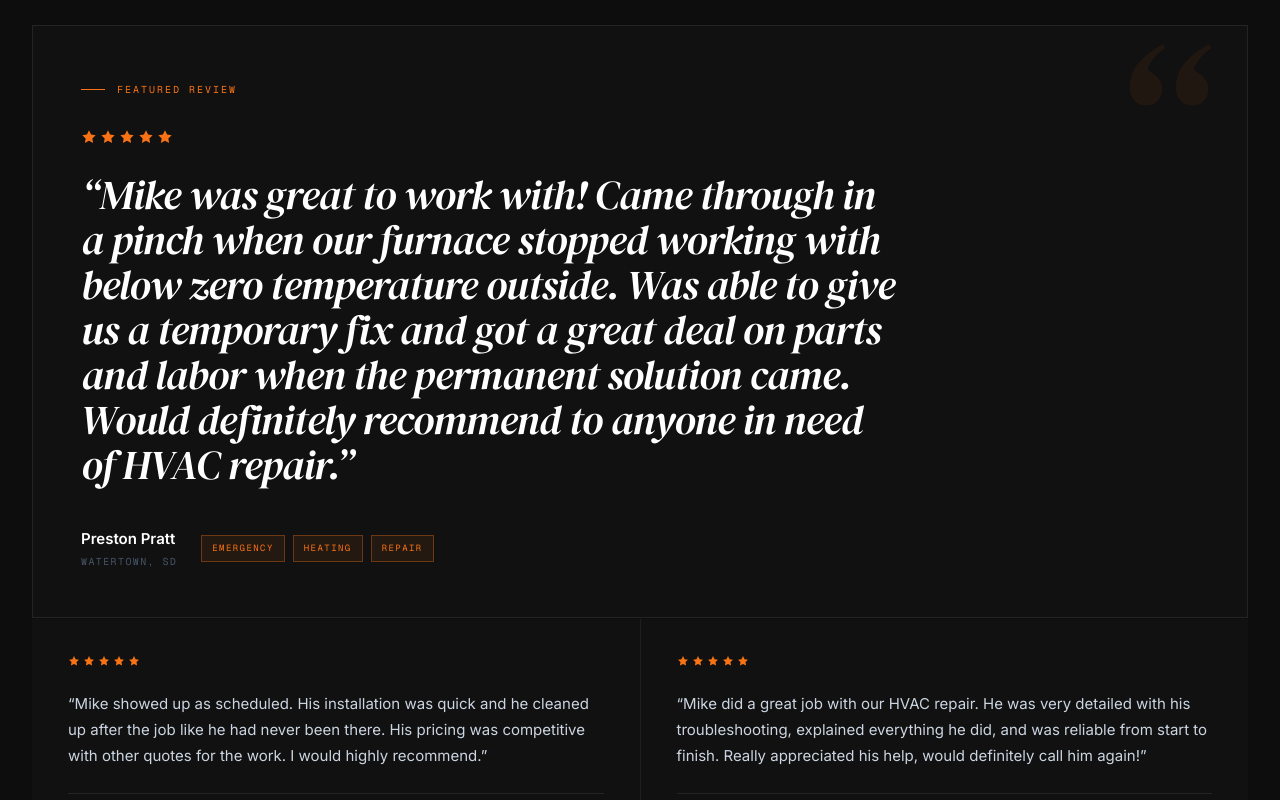
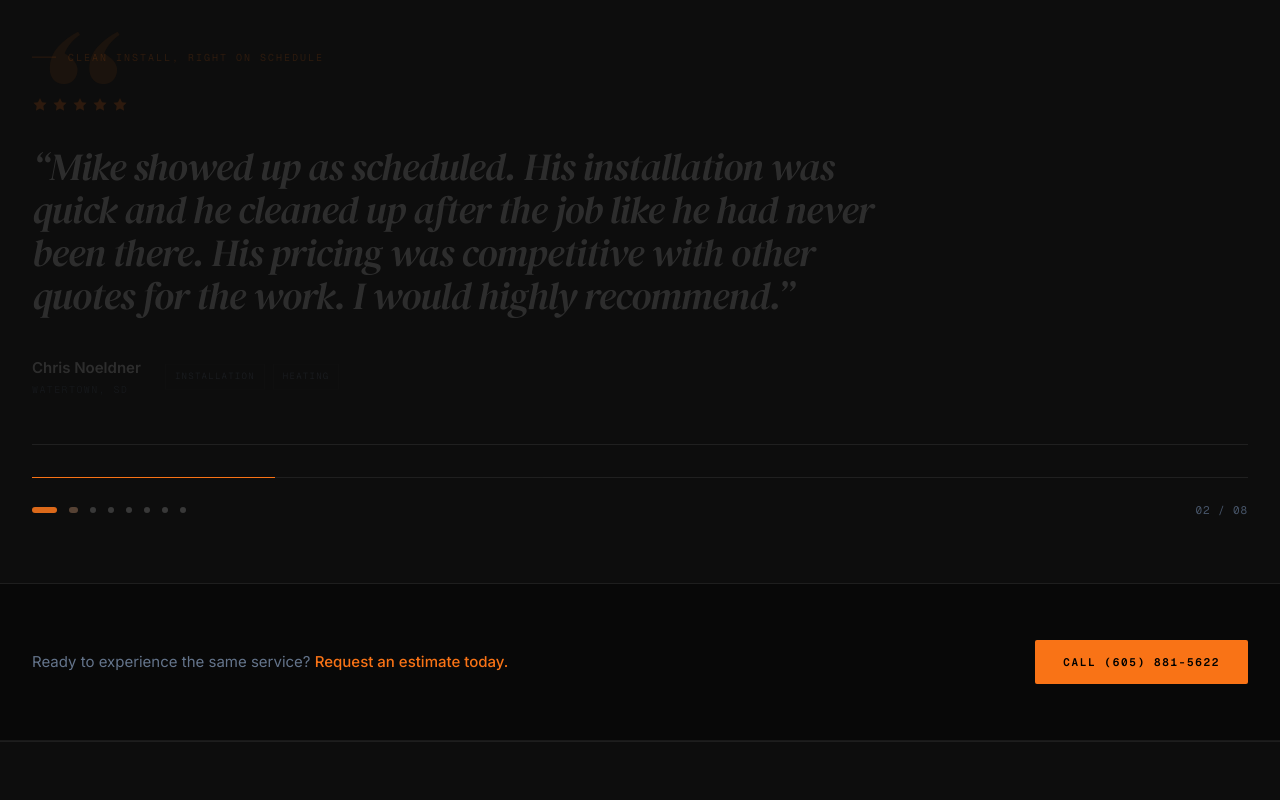
Before and after one commit to steinbros1012/RRR-HVAC, a Next.js app: page /reviews in a window 1280 px wide. Shown: the part 600-1400 px from the top of the page. Built offline with nearby package versions, Linux system fonts and the light colour scheme.

Commit message:
feat: replace reviews grid with auto-advancing spotlight carousel

```diff
--- a/src/components/ReviewsExperience.tsx
+++ b/src/components/ReviewsExperience.tsx
@@ -1,3 +1,7 @@
+"use client";
+
+import { useEffect, useRef, useState } from "react";
+
 type Review = {
   name: string;
   location: string;
@@ -6,55 +10,86 @@ type Review = {
   highlight: string;
 };
 
-function Stars({ size = 13 }: { size?: number }) {
-  return (
-    <div style={{ display: "flex", gap: "3px" }}>
-      {[0, 1, 2, 3, 4].map((i) => (
-        <svg key={i} width={size} height={size} viewBox="0 0 24 24" aria-hidden="true">
-          <polygon
-            points="12,2 15.09,8.26 22,9.27 17,14.14 18.18,21.02 12,17.77 5.82,21.02 7,14.14 2,9.27 8.91,8.26"
-            fill="#F97316"
-          />
-        </svg>
-      ))}
-    </div>
-  );
-}
+const INTERVAL = 5500;
 
 export default function ReviewsExperience({ reviews }: { reviews: Review[] }) {
-  const [hero, ...rest] = reviews;
+  const [index, setIndex] = useState(0);
+  const [progress, setProgress] = useState(0);
+  const [fading, setFading] = useState(false);
+  const intervalRef = useRef<ReturnType<typeof setInterval> | null>(null);
+  const progressRef = useRef<ReturnType<typeof setInterval> | null>(null);
+
+  const goTo = (next: number) => {
+    setFading(true);
+    setTimeout(() => {
+      setIndex(next);
+      setProgress(0);
+      setFading(false);
+    }, 320);
+  };
+
+  const startCycle = () => {
+    if (intervalRef.current) clearInterval(intervalRef.current);
+    if (progressRef.current) clearInterval(progressRef.current);
+
+    setProgress(0);
+
+    progressRef.current = setInterval(() => {
+      setProgress((p) => Math.min(p + 100 / (INTERVAL / 50), 100));
+    }, 50);
+
+    intervalRef.current = setInterval(() => {
+      setFading(true);
+      setTimeout(() => {
+        setIndex((i) => (i + 1) % reviews.length);
+        setProgress(0);
+        setFading(false);
+      }, 320);
+    }, INTERVAL);
+  };
+
+  useEffect(() => {
+    startCycle();
+    return () => {
+      if (intervalRef.current) clearInterval(intervalRef.current);
+      if (progressRef.current) clearInterval(progressRef.current);
+    };
+  // eslint-disable-next-line react-hooks/exhaustive-deps
+  }, []);
+
+  const handleNav = (i: number) => {
+    if (i === index) return;
+    if (intervalRef.current) clearInterval(intervalRef.current);
+    if (progressRef.current) clearInterval(progressRef.current);
+    goTo(i);
+    setTimeout(() => startCycle(), 320);
+  };
+
+  const review = reviews[index];
 
   return (
     <section
       style={{
         background: "#0d0d0d",
         borderBottom: "1px solid rgba(255,255,255,0.07)",
-        padding: "4rem 0",
+        padding: "5rem 0 4rem",
       }}
     >
-      <div className="max-w-7xl mx-auto px-5 sm:px-8" style={{ display: "flex", flexDirection: "column", gap: "1px" }}>
+      <div className="max-w-7xl mx-auto px-5 sm:px-8">
 
-        {/* Hero pull quote */}
-        <div
-          style={{
-            background: "#111111",
-            border: "1px solid rgba(255,255,255,0.08)",
-            padding: "3.5rem 3rem 3rem",
-            position: "relative",
-            overflow: "hidden",
-          }}
-        >
-          {/* Decorative large quote mark */}
+        {/* Quote area */}
+        <div style={{ minHeight: "260px", marginBottom: "3.5rem", position: "relative" }}>
+          {/* Large decorative quote mark */}
           <div
             aria-hidden="true"
             className="font-serif"
             style={{
               position: "absolute",
-              top: "-0.5rem",
-              right: "2.5rem",
-              fontSize: "14rem",
+              top: "-2rem",
+              left: "-0.5rem",
+              fontSize: "12rem",
               lineHeight: 1,
-              color: "rgba(249,115,22,0.07)",
+              color: "rgba(249,115,22,0.06)",
               fontStyle: "italic",
               pointerEvents: "none",
               userSelect: "none",
@@ -63,53 +98,72 @@ export default function ReviewsExperience({ reviews }: { reviews: Review[] }) {
             &ldquo;
           </div>
 
+          <div
+            style={{
+              opacity: fading ? 0 : 1,
+              transform: fading ? "translateY(10px)" : "translateY(0)",
+              transition: "opacity 0.32s ease, transform 0.32s ease",
+            }}
+          >
+            {/* Tag */}
             <div style={{ display: "flex", alignItems: "center", gap: "0.75rem", marginBottom: "2rem" }}>
               <div style={{ width: "24px", height: "1px", background: "#F97316" }} />
-            <span className="font-mono uppercase" style={{ fontSize: "10px", letterSpacing: "0.2em", color: "#F97316" }}>
-              Featured Review
+              <span
+                className="font-mono uppercase"
+                style={{ fontSize: "10px", letterSpacing: "0.2em", color: "#F97316" }}
+              >
+                {review.highlight}
               </span>
             </div>
 
-          <Stars size={16} />
+            {/* Stars */}
+            <div style={{ display: "flex", gap: "4px", marginBottom: "2rem" }}>
+              {[0,1,2,3,4].map((i) => (
+                <svg key={i} width={16} height={16} viewBox="0 0 24 24" aria-hidden="true">
+                  <polygon points="12,2 15.09,8.26 22,9.27 17,14.14 18.18,21.02 12,17.77 5.82,21.02 7,14.14 2,9.27 8.91,8.26" fill="#F97316" />
+                </svg>
+              ))}
+            </div>
 
+            {/* Quote */}
             <p
               className="font-serif"
               style={{
-              fontSize: "clamp(1.6rem, 3.2vw, 2.6rem)",
+                fontSize: "clamp(1.55rem, 3vw, 2.5rem)",
                 color: "#FFFFFF",
                 fontStyle: "italic",
                 letterSpacing: "-0.02em",
-              lineHeight: 1.1,
-              margin: "1.75rem 0 2.5rem",
-              maxWidth: "820px",
+                lineHeight: 1.12,
+                maxWidth: "860px",
+                marginBottom: "2.5rem",
                 position: "relative",
                 zIndex: 1,
               }}
             >
-            &ldquo;{hero.text}&rdquo;
+              &ldquo;{review.text}&rdquo;
             </p>
 
+            {/* Reviewer */}
             <div style={{ display: "flex", alignItems: "center", gap: "1.5rem", flexWrap: "wrap" }}>
               <div>
-              <div className="font-body" style={{ fontSize: "0.9375rem", fontWeight: 600, color: "#FFFFFF" }}>
-                {hero.name}
+                <div className="font-body" style={{ fontWeight: 600, color: "#FFFFFF", fontSize: "0.9375rem" }}>
+                  {review.name}
                 </div>
                 <div className="font-mono uppercase" style={{ fontSize: "10px", letterSpacing: "0.14em", color: "#475569", marginTop: "3px" }}>
-                {hero.location}
+                  {review.location}
                 </div>
               </div>
-            <div style={{ display: "flex", gap: "0.5rem", flexWrap: "wrap" }}>
-              {hero.tags.map((tag) => (
+              <div style={{ display: "flex", gap: "0.5rem" }}>
+                {review.tags.map((tag) => (
                   <span
                     key={tag}
                     className="font-mono uppercase"
                     style={{
                       fontSize: "9px",
-                    letterSpacing: "0.16em",
-                    padding: "6px 10px",
-                    border: "1px solid rgba(249,115,22,0.35)",
-                    color: "#F97316",
-                    background: "rgba(249,115,22,0.08)",
+                      letterSpacing: "0.14em",
+                      padding: "5px 9px",
+                      border: "1px solid rgba(255,255,255,0.1)",
+                      color: "#64748B",
                     }}
                   >
                     {tag}
@@ -118,48 +172,55 @@ export default function ReviewsExperience({ reviews }: { reviews: Review[] }) {
               </div>
             </div>
           </div>
+        </div>
 
-        {/* Grid of remaining reviews */}
+        {/* Progress bar + navigation */}
+        <div style={{ borderTop: "1px solid rgba(255,255,255,0.08)", paddingTop: "2rem" }}>
+          {/* Active progress bar */}
+          <div style={{ height: "1px", background: "rgba(255,255,255,0.08)", marginBottom: "1.5rem", position: "relative", overflow: "hidden" }}>
             <div
-          className="grid sm:grid-cols-2"
-          style={{ gap: "1px", background: "rgba(255,255,255,0.07)" }}
+              style={{
+                position: "absolute",
+                top: 0,
+                left: 0,
+                height: "100%",
+                width: `${progress}%`,
+                background: "#F97316",
+                transition: "width 0.05s linear",
+              }}
+            />
+          </div>
+
+          {/* Nav dots */}
+          <div style={{ display: "flex", alignItems: "center", gap: "0.75rem" }}>
+            {reviews.map((r, i) => (
+              <button
+                key={r.name}
+                type="button"
+                onClick={() => handleNav(i)}
+                aria-label={`View review by ${r.name}`}
+                style={{
+                  width: i === index ? "28px" : "6px",
+                  height: "6px",
+                  borderRadius: "3px",
+                  background: i === index ? "#F97316" : "rgba(255,255,255,0.18)",
+                  border: "none",
+                  padding: 0,
+                  cursor: "pointer",
+                  transition: "width 0.3s ease, background 0.3s ease",
+                  flexShrink: 0,
+                }}
+              />
+            ))}
+
+            {/* Counter */}
+            <span
+              className="font-mono"
+              style={{ marginLeft: "auto", fontSize: "11px", color: "#475569", letterSpacing: "0.08em" }}
             >
-          {rest.map((review, i) => (
-            <article
-              key={review.name}
-              style={{
-                background: "#111111",
-                padding: "2.25rem",
-                display: "flex",
-                flexDirection: "column",
-                gap: "1.5rem",
-                gridColumn: i === rest.length - 1 && rest.length % 2 !== 0 ? "1 / -1" : undefined,
-              }}
-            >
-              <Stars size={12} />
-
-              <p
-                className="font-body"
-                style={{
-                  fontSize: "0.9375rem",
-                  color: "#CBD5E1",
-                  lineHeight: 1.75,
-                  flex: 1,
-                }}
-              >
-                &ldquo;{review.text}&rdquo;
-              </p>
-
-              <div style={{ borderTop: "1px solid rgba(255,255,255,0.08)", paddingTop: "1.25rem" }}>
-                <div className="font-body" style={{ fontSize: "0.875rem", fontWeight: 600, color: "#FFFFFF", marginBottom: "3px" }}>
-                  {review.name}
+              {String(index + 1).padStart(2, "0")} / {String(reviews.length).padStart(2, "0")}
+            </span>
           </div>
-                <div className="font-mono uppercase" style={{ fontSize: "10px", letterSpacing: "0.12em", color: "#475569" }}>
-                  {review.location}
-                </div>
-              </div>
-            </article>
-          ))}
         </div>
 
       </div>
```
Lines whose indentation alone changed are shown as unchanged.
